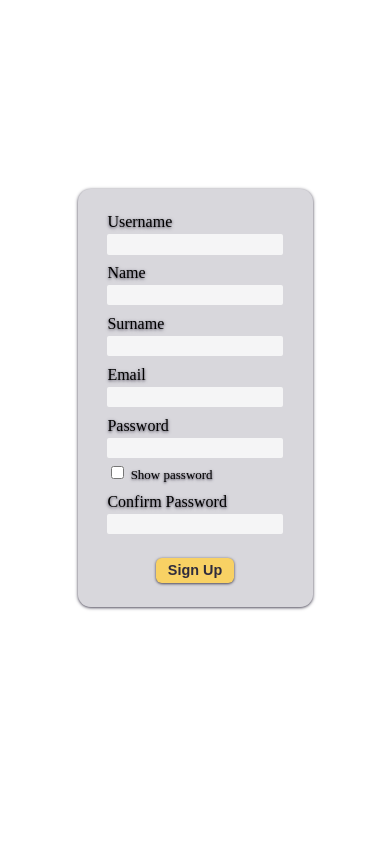
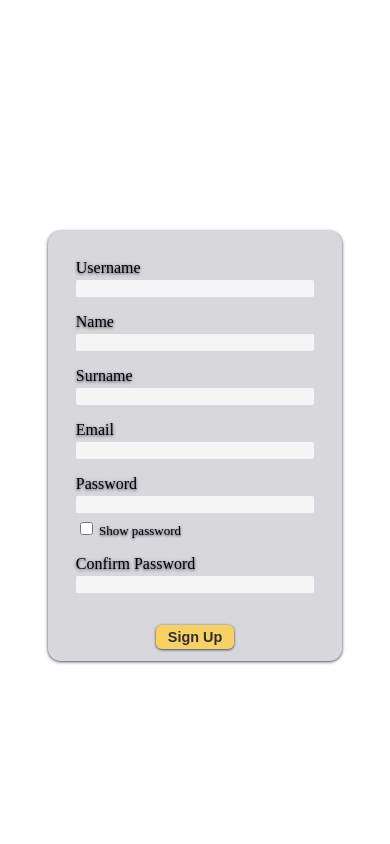
Before and after one commit to alergyonthestage/Echo-PHP, a PHP site: template src/Website/views/user/signup.php in a window 390 px wide. Run offline with PHP 8.4, Linux system fonts and the light colour scheme; the template is opened without the code that fills it, so the values that code supplies are empty.

Commit message:
responsive css forms

```diff
--- a/src/Website/public/css/components/form.css
+++ b/src/Website/public/css/components/form.css
@@ -1,25 +1,33 @@
 .centered-form-container {
-    display: flex;
-    flex-direction: column;
+    position: absolute;
+    top: 4em;
+    bottom: 0;
+    left: 0;
+    right: 0;
+    padding: 1em 3em;
+    display: grid;
     align-items: center;
-    justify-content: center;
-    height: calc(100vh - 4em);
-    overflow-Y: scroll;
+    overflow-y: scroll;
 }
 
 .centered-form {
-    margin: 4em;
-    padding: 1.5em;
-    display: flex;
-    flex-direction: column;
-    gap: 0.6em;
-    align-items: center;
-    justify-content: center;
+    padding: 4%;
+    gap: 1em;
+    text-align: center;
     background-color: #544f683a;
     backdrop-filter: blur(3px);
     -webkit-backdrop-filter: blur(3px);
     border-radius: 0.8em;
     box-shadow: #353143 0 0.05rem 0.2rem;
+}
+
+.centered-form-field-container {
+    text-align: left;
+    padding: 1em;
+}
+
+.centered-form-field {
+    margin-bottom: 1em;
 }
 
 .centered-form-field label {
@@ -30,12 +38,11 @@
 .centered-form-field textarea {
     min-height: 4em;
     max-height: 40vh;
-    resize: vertical;
+    resize: none;
 }
 
 .centered-form-field input, .centered-form-field textarea {
     font-size: 0.8em;
-    padding: 0.2em 0.4em;
     color: #353143;
     background-color: rgba(255, 255, 255, 0.75);
     border-radius: 2px;
@@ -47,7 +54,6 @@
 }
 
 .centered-form input[type='submit'] {
-    margin-top: 1em;
     box-shadow: #353143 0 0.05em 0.2em;
 }
 
@@ -96,7 +102,7 @@
 
     .centered-form-field {
         display: grid;
-        grid-template-columns: 1fr 1fr;
+        grid-template-columns: 1fr 2fr;
     }
 
     .centered-form-field input{
@@ -111,6 +117,7 @@
         width: 100%;
         display: flex;
         justify-content: end;
+        padding-right: 1em;
         margin-right: 1.9em;
     }
 }
--- a/src/Website/views/user/login.php
+++ b/src/Website/views/user/login.php
@@ -6,6 +6,7 @@
 </view-head>
 <div class="centered-form-container">
     <form action="/login" method="POST" id="login-form" class="centered-form">
+        <div class="centered-form-field-container">
             <?php if(isset($error)) {
                 echo '<div class="error">'.$error.'</div>';
             }?>
@@ -21,6 +22,7 @@
                     <label for="show-password">Show password</label>
                 </div>
             </div>
+        </div>
         <div class="centered-form-submit-button-container">
             <input type="submit" value="Log In" class="primary-button">
         </div>
--- a/src/Website/views/user/signup.php
+++ b/src/Website/views/user/signup.php
@@ -6,6 +6,7 @@
 </view-head>
 <div class="centered-form-container">
     <form action="/signup" method="POST" id="signup-form" class="centered-form">
+        <div class="centered-form-field-container">
             <div class="centered-form-field">
                 <label for="username">Username</label>
                 <input type="username" name="username" id="username" required>
@@ -34,6 +35,7 @@
                 <label for="confirm-password">Confirm Password</label>
                 <input type="password" name="confirm-password" id="confirm-password" minlength="8" required>
             </div>
+        </div>
         <div class="centered-form-submit-button-container">
             <input type="submit" value="Sign Up" class="primary-button">
         </div>
```
Also changed, not shown: src/Website/public/css/views/edit.css (+29 -8 lines), src/Website/views/user/edit.php (+6 -1 lines). Lines whose indentation alone changed are shown as unchanged.
